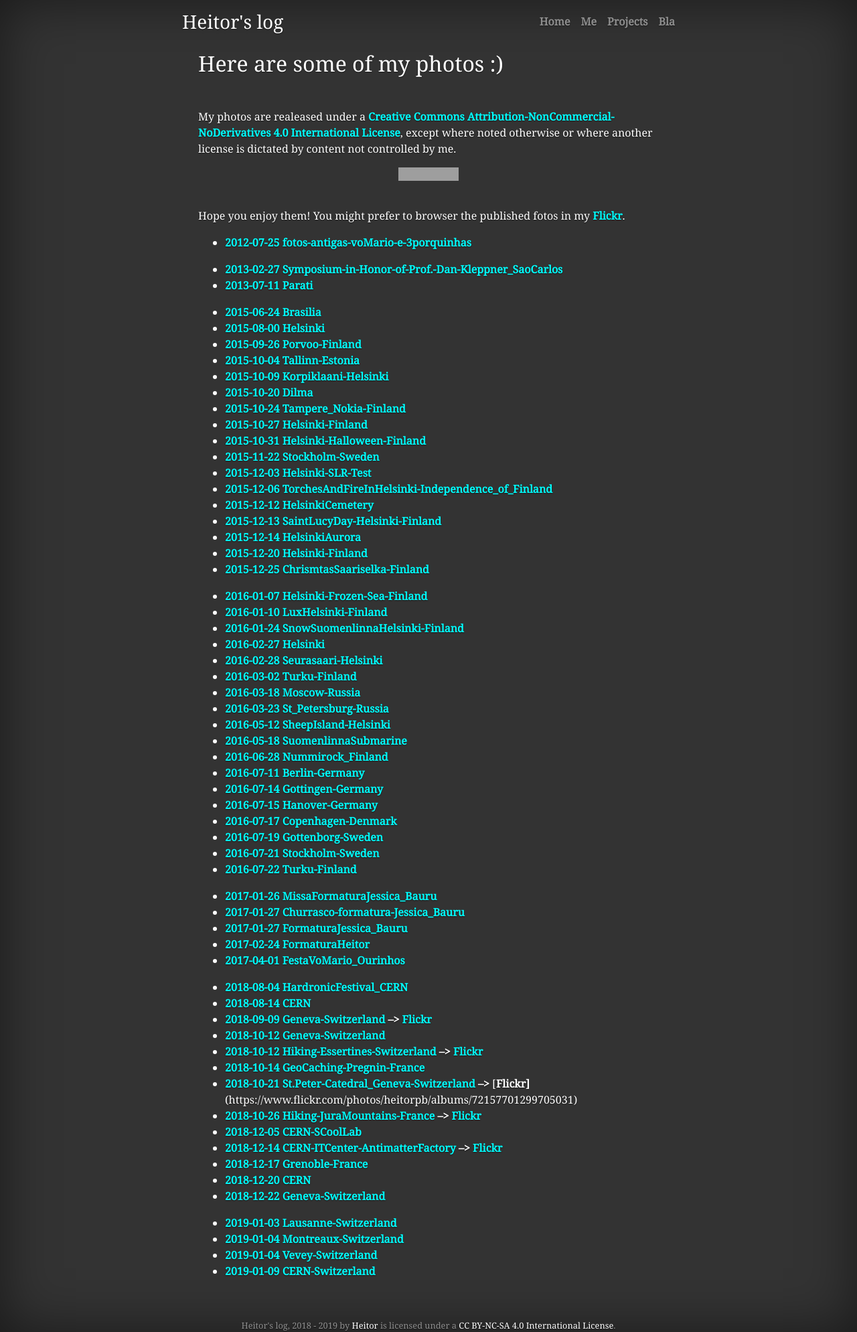
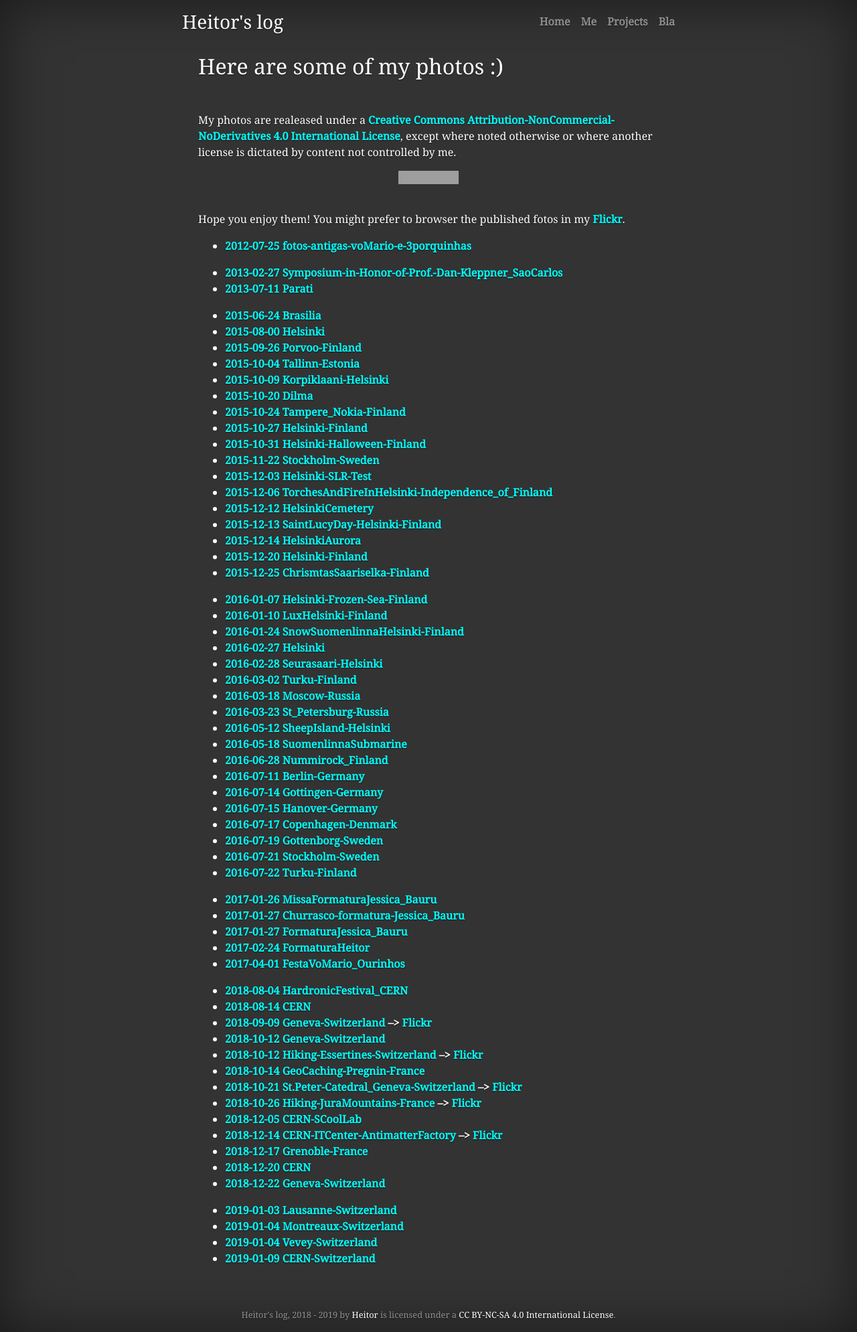
Before and after one commit to heitorPB/heitorPB.github.io, a Jekyll site: the page built from random/photos.md, in a window 1280 px wide. Shown: the whole page at 67% size. Built offline with Jekyll 4.4.1, drawn with Linux system fonts in a browser that asks for light colours; grey boxes are pictures that could not be loaded.

Commit message:
fix typo

```diff
--- a/random/photos.md
+++ b/random/photos.md
@@ -74,7 +74,7 @@ Hope you enjoy them! You might prefer to browser the published fotos in my
 - [2018-10-12 Geneva-Switzerland](https://drive.google.com/open?id=1-qoHrr4GdAtkjuF041IKsazq5afrWVFx)
 - [2018-10-12 Hiking-Essertines-Switzerland](https://drive.google.com/open?id=1QMB1hq96eWWBAJwNZL9W549FF1JkM72f) **-->** [**Flickr**](https://flic.kr/s/aHsmujJXTH)
 - [2018-10-14 GeoCaching-Pregnin-France](https://drive.google.com/open?id=1Tv8k81INNDiYA0rUHagdnxVO4h11JqBU)
-- [2018-10-21 St.Peter-Catedral_Geneva-Switzerland](https://drive.google.com/open?id=12-Kn6f36Jf4HruEj-Y3c5Z3KsKq52uyK) **-->** [**Flickr]**(https://www.flickr.com/photos/heitorpb/albums/72157701299705031)
+- [2018-10-21 St.Peter-Catedral_Geneva-Switzerland](https://drive.google.com/open?id=12-Kn6f36Jf4HruEj-Y3c5Z3KsKq52uyK) **-->** [**Flickr**](https://www.flickr.com/photos/heitorpb/albums/72157701299705031)
 - [2018-10-26 Hiking-JuraMountains-France](https://drive.google.com/open?id=1B3t0lXdjqG6_Zt87mX_W1yYjH_eZl3eQ) **-->** [**Flickr**](https://www.flickr.com/photos/heitorpb/albums/72157702768040744)
 - [2018-12-05 CERN-SCoolLab](https://drive.google.com/open?id=1hVNmE9zECIDgZIKnWXGJD5XzYG-CFrYZ)
 - [2018-12-14 CERN-ITCenter-AntimatterFactory](https://drive.google.com/open?id=1QtkvuoYlMxJwyuuaoOf3KfXZ_FXr72um) **-->** [**Flickr**](https://www.flickr.com/photos/heitorpb/albums/72157704652716634)
```
